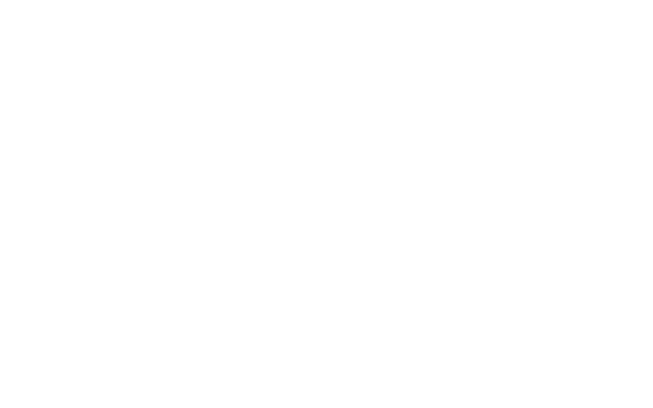
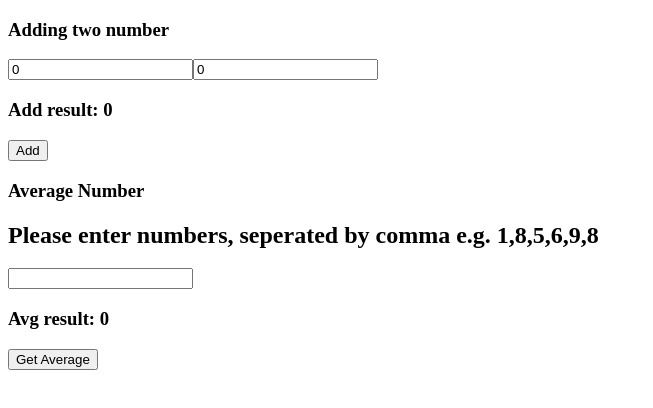
Before and after one commit to Hassan-Elseoudy/Angular_Simple-Calculator, an Angular app: page / in a window 1280 px wide. Shown: the top 408 px of the page, without its empty margins (0-653 px from the left). Built offline with nearby package versions, Linux system fonts and the light colour scheme.

Commit message:
Completing HTML & Getting functionality

```diff
--- a/angular.json
+++ b/angular.json
@@ -28,7 +28,8 @@
               "src/assets"
             ],
             "styles": [
-              "src/styles.scss"
+              "src/styles.scss",
+              "node_modules/ngx-toastr/toastr.css"
             ],
             "scripts": []
           },
--- a/package.json
+++ b/package.json
@@ -11,7 +11,7 @@
   },
   "private": true,
   "dependencies": {
-    "@angular/animations": "~8.2.4",
+    "@angular/animations": "^8.2.14",
     "@angular/common": "~8.2.4",
     "@angular/compiler": "~8.2.4",
     "@angular/core": "~8.2.4",
--- a/src/app/app-service.service.ts
+++ b/src/app/app-service.service.ts
@@ -16,7 +16,7 @@
   * @param secondNumber Second Number to be added.
   */
 
-  addTwoNumbers(firstNumber: number, secondNumber: number): Observable<Object> {
+  addTwoNumbers(firstNumber: string, secondNumber: string): Observable<Object> {
     return this.http.get(`http://localhost:3000/api/calc?firstNumber=${firstNumber}&secondNumber=${secondNumber}`);
   }
 
@@ -25,7 +25,7 @@
    * @param numbers array of numbes to be averaged.
    */
 
-  averageNumbers(numbers: Array<number>): Observable<Object> {
+  averageNumbers(numbers: Array<string>): Observable<Object> {
     return this.http.post(`http://localhost:3000/api/calc`, { numbers });
   }
 
--- a/src/app/app.component.html
+++ b/src/app/app.component.html
@@ -1,10 +1,18 @@
 <div>
   <h3>Adding two number</h3>
-  <> <option>num</option>   </select>
+  <input [(ngModel)] = "firstNumber"  pattern="/^[+-]?\d+(\.\d+)?$/" title="Only numbers allowed!"/>
+  <input [(ngModel)] = "secondNumber" pattern="/^[+-]?\d+(\.\d+)?$/" title="Only numbers allowed!"/>
   <h3>Add result: {{addResult}}</h3>
-
-  <h3>Avg result: {{addResult}}</h3>
+  <button (click) = "clickOnAddButton()">Add</button>
 
 </div>
 
-<button (click) = "clickOnAddButton()">Add</button>
+<div>
+  <h3>Average Number</h3>
+  <h2>Please enter numbers, seperated by comma e.g. 1,8,5,6,9,8</h2>
+  <input [(ngModel)] = "numbers" />
+
+  <h3>Avg result: {{avgResult}}</h3>
+  <button (click) = "clickOnAverageButton()">Get Average</button>
+
+</div>
--- a/src/app/app.component.ts
+++ b/src/app/app.component.ts
@@ -10,39 +10,59 @@
 })
 export class AppComponent {
   title = 'CalculatorApp';
-
   addResult = '0';
   avgResult = '0';
+  firstNumber = '0';
+  secondNumber = '0';
+  numbers = '';
 
 
   constructor(private appService: AppService, private toastr: ToastrService) {
   }
 
+  /**
+   * Button that evaluated 2 numbers summtion.
+   */
 
   clickOnAddButton() {
-    this.appService.addTwoNumbers(8, 10).subscribe((response: any) => {
-      if (response.status === 200) {
-        this.toastr.success('Success!');
-        this.addResult = response.result;
-      } else {
-        this.toastr.error('Error!');
-        this.addResult = '0';
-      }
-    });
+    this.appService.addTwoNumbers(this.firstNumber, this.secondNumber)
+      .subscribe((response: any) => {
+        if (response.success === true) {
+          this.toastr.success('Success!', 'Correct!', {
+            timeOut: 3000,
+          });
+          this.addResult = response.result;
+        } else {
+          this.toastr.error('Error!', 'Major Error', {
+            timeOut: 3000,
+          });
+          this.addResult = '0';
+        }
+      });
   }
 
+  /**
+   * Split the numbers string of delimter (,)
+   */
   clickOnAverageButton() {
-    this.appService.averageNumbers([1, 2, 3, 4, 5]).subscribe((response: any) => {
-      console.log(response);
-      if (response.status === 200) {
-        this.toastr.success('Success!');
+    const numbersArray = this.numbers.split(',');
+    console.log(numbersArray)
+
+    this.appService.averageNumbers(numbersArray).subscribe((response: any) => {
+      console.log(response)
+
+      if (response.success === true) {
+        this.toastr.success('Success!', 'Correct!', {
+          timeOut: 3000,
+        });
         this.avgResult = response.result;
       } else {
-        this.toastr.error('Error!');
+        this.toastr.error('Error!', 'Major Error', {
+          timeOut: 3000,
+        });
         this.avgResult = '0';
       }
     });
   }
 
-
 }
--- a/src/app/app.module.ts
+++ b/src/app/app.module.ts
@@ -5,6 +5,9 @@
 import { AppComponent } from './app.component';
 import { HttpClientModule } from '@angular/common/http';
 import { ToastrModule } from 'ngx-toastr';
+import { FormsModule } from '@angular/forms';
+import { BrowserAnimationsModule } from '@angular/platform-browser/animations';
+
 
 
 
@@ -16,7 +19,13 @@
     BrowserModule,
     AppRoutingModule,
     HttpClientModule,
-    ToastrModule
+    ToastrModule.forRoot({
+      timeOut: 10000,
+      positionClass: 'toast-bottom-right',
+      preventDuplicates: true,
+    }),
+    FormsModule,
+    BrowserAnimationsModule
   ],
   providers: [],
   bootstrap: [AppComponent]
```
